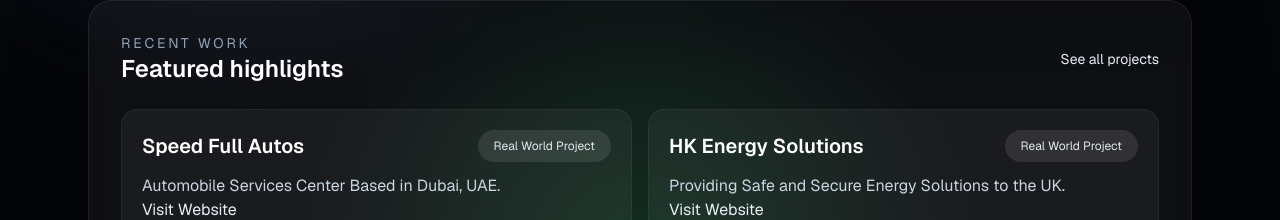
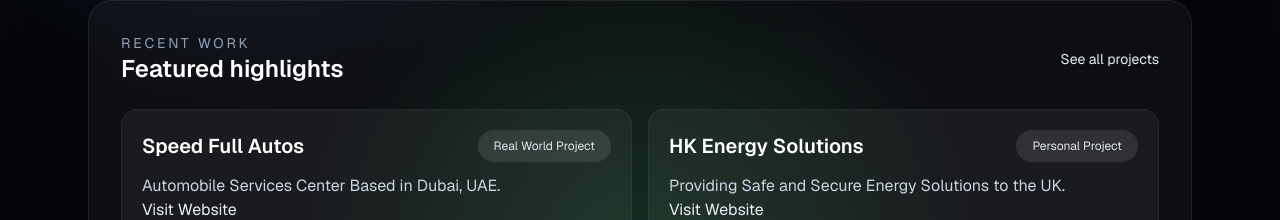
Before and after one commit to awai5an5er/Portfolio, a Next.js app: page / in a window 1280 px wide. Shown: the part 688-908 px from the top of the page. Built offline with nearby package versions, Linux system fonts and the light colour scheme.

Commit message:
linked added in home page

```diff
--- a/src/app/page.tsx
+++ b/src/app/page.tsx
@@ -14,11 +14,14 @@
     blurb: "Automobile Services Center Based in Dubai, UAE.",
     link: "https://speedfullauto.com",
     tags: ["Next.js", "Tailwind"],
+    detail: "Real World Project",
   },
   {
     title: "HK Energy Solutions",
     blurb: "Providing Safe and Secure Energy Solutions to the UK.",
+    link: "https://hk-energy-solutions.vercel.app",
     tags: ["Next.js", "Tailwind"],
+    detail: "Personal Project",
   },
 ];
 
@@ -117,7 +120,7 @@
                     {item.title}
                   </h3>
                   <span className="rounded-full bg-white/10 px-4 py-2 text-xs text-slate-200">
-                    Real World Project
+                    {item.detail}
                   </span>
                 </div>
                 <p className="mt-3 text-slate-300">{item.blurb}</p>
```
